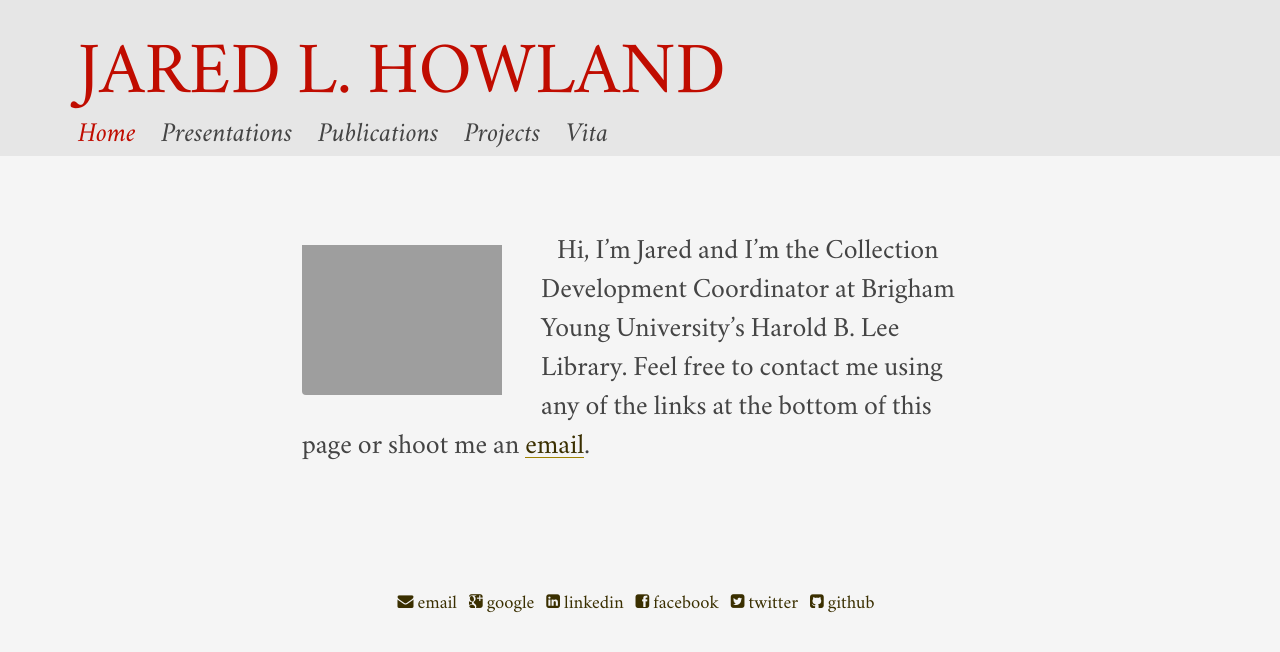
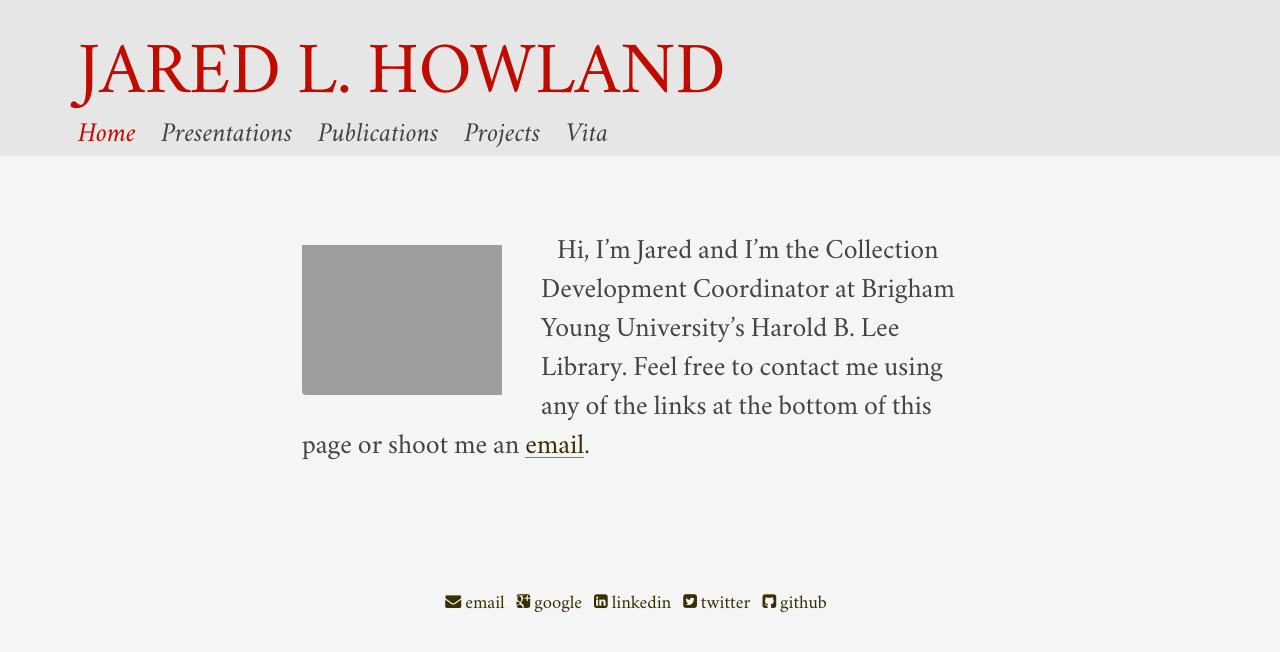
Before and after one commit to jaredhowland/jaredhowland.github.io, a Jekyll site: the page built from content/index.md, in a window 1280 px wide. Shown: the top 652 px of the page. Built offline with Jekyll 4.4.1, drawn with Linux system fonts in a browser that asks for light colours.

Commit message:
[FIX] Remove Facebook

```diff
--- a/_includes/footer.html
+++ b/_includes/footer.html
@@ -3,7 +3,7 @@
     <li><a href="mailto:{{ site.email }}"><i class="icon-email"></i>email</a></li>
     <li><a href="http://scholar.google.com/citations?user=iV9F3bgAAAAJ&amp;hl=en" rel="me"><i class="icon-google"></i>google</a></li>
     <li><a href="http://www.linkedin.com/in/jaredhowland" rel="me"><i class="icon-linkedin"></i>linkedin</a></li>
-    <li><a href="http://www.facebook.com/jared.howland" rel="me"><i class="icon-facebook"></i>facebook</a></li>
+    <!--<li><a href="http://www.facebook.com/jared.howland" rel="me"><i class="icon-facebook"></i>facebook</a></li>-->
     <li><a href="http://twitter.com/jared_howland" rel="me"><i class="icon-twitter"></i>twitter</a></li>
     <li><a href="https://github.com/jaredhowland" rel="me"><i class="icon-github"></i>github</a></li>
   </ul>
```
